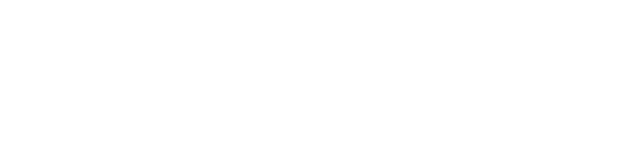
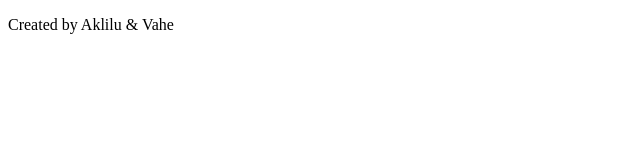
Before and after one commit to VaheStepanyan100/javascript-capstone, a website built with webpack: page src/index.html in a window 1280 px wide. Shown: the whole page, without its empty margins (0-640 px from the left). Built offline with nearby package versions, Linux system fonts and the light colour scheme.

Commit message:
Add footer

```diff
--- a/src/index.html
+++ b/src/index.html
@@ -4,7 +4,14 @@
     <meta charset="UTF-8" />
     <meta http-equiv="X-UA-Compatible" content="IE=edge" />
     <meta name="viewport" content="width=device-width, initial-scale=1.0" />
-    <title>Document</title>
+    <title>Movies</title>
   </head>
-  <body></body>
+  <body>
+    <header>
+
+    </header>
+    <footer>
+      <p>Created by Aklilu & Vahe</p>
+    </footer>
+  </body>
 </html>
```
